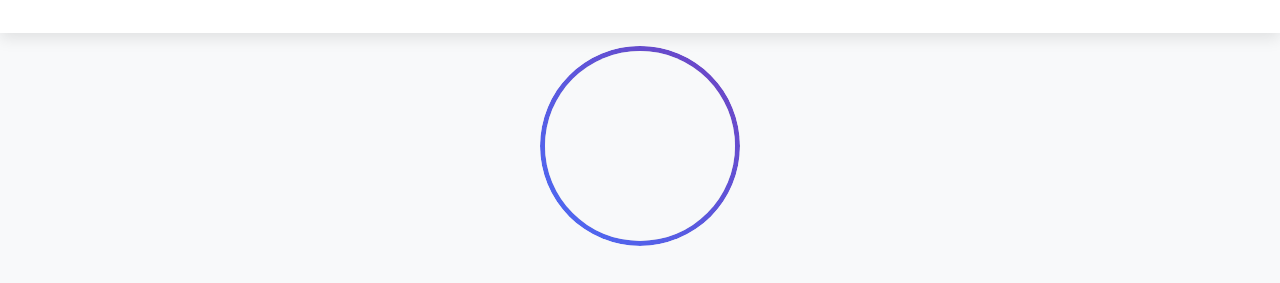
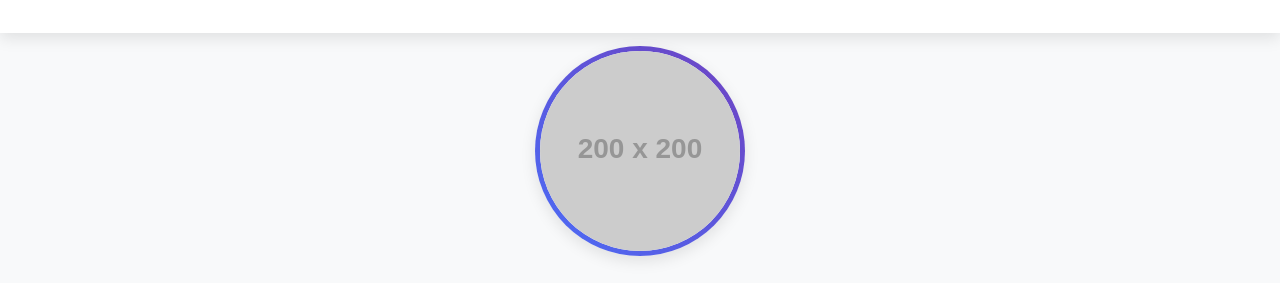
Before and after one commit to anupamchandtiger/portfolio, a plain HTML site: page index.html in a window 1280 px wide. Shown: the part 66-349 px from the top of the page. Drawn offline with Linux system fonts and the light colour scheme; placeholder pictures from the web are drawn by us.

Commit message:
Update index.html
profile

```diff
--- a/index.html
+++ b/index.html
@@ -177,17 +177,22 @@
       animation: float 6s ease-in-out infinite;
     }
 
+    /* Wrapper for gradient border */
+    .profile-wrap {
+      display: inline-block;
+      padding: 5px; /* border thickness */
+      border-radius: 50%;
+      background: linear-gradient(45deg, var(--primary-color), var(--secondary-color));
+      box-shadow: var(--shadow);
+    }
+
     .profile-img {
       width: 200px;
       height: 200px;
       border-radius: 50%;
       object-fit: cover;
-      border: 5px solid transparent;
-      background: linear-gradient(45deg, var(--primary-color), var(--secondary-color)) border-box;
-      -webkit-mask: linear-gradient(#fff 0 0) padding-box, linear-gradient(#fff 0 0);
-      -webkit-mask-composite: destination-out;
-      mask-composite: exclude;
-      box-shadow: var(--shadow);
+      display: block;
+      background: #fff;
     }
 
     /* About Section */
@@ -351,27 +356,15 @@
 
     /* Animations */
     @keyframes float {
-      0% {
-        transform: translateY(0px);
-      }
-      50% {
-        transform: translateY(-15px);
-      }
-      100% {
-        transform: translateY(0px);
-      }
+      0% { transform: translateY(0px); }
+      50% { transform: translateY(-15px); }
+      100% { transform: translateY(0px); }
     }
 
     @keyframes clickAnimation {
-      0% {
-        transform: scale(1);
-      }
-      50% {
-        transform: scale(0.9);
-      }
-      100% {
-        transform: scale(1);
-      }
+      0% { transform: scale(1); }
+      50% { transform: scale(0.9); }
+      100% { transform: scale(1); }
     }
 
     /* Responsive Design */
@@ -427,7 +420,10 @@
 
   <!-- Profile Image -->
   <div class="image-container">
-    <img class="profile-img" src="coatoaint.png" alt="Anupam Chand Tiger" onerror="this.src='https://via.placeholder.com/200'">
+    <div class="profile-wrap">
+      <img class="profile-img" src="Gemini_Generated_Image_141h90141h90141h.png" alt="Anupam Chand Tiger"
+           onerror="this.src='https://via.placeholder.com/200'">
+    </div>
   </div>
 
   <!-- About Section -->
```
